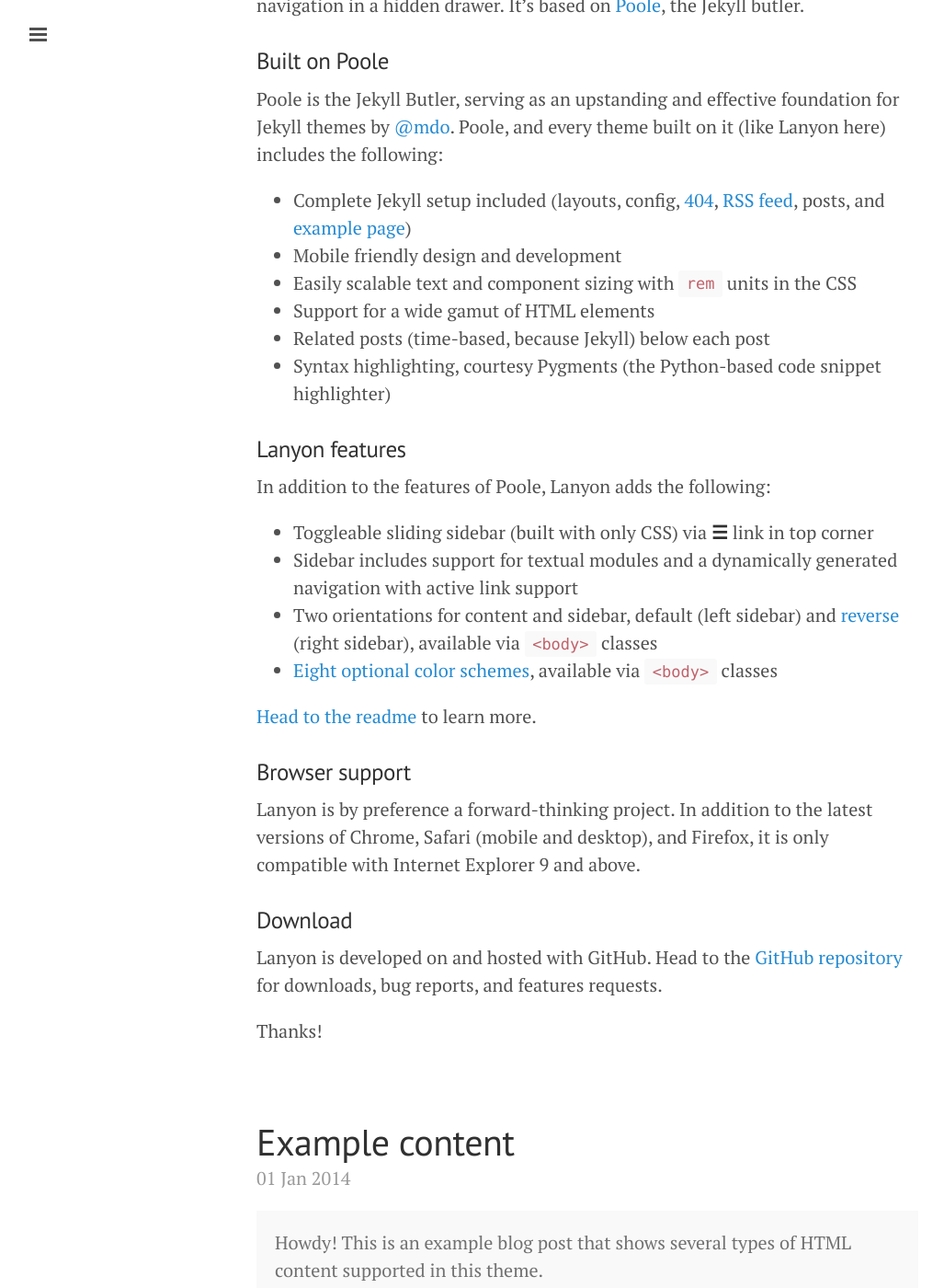
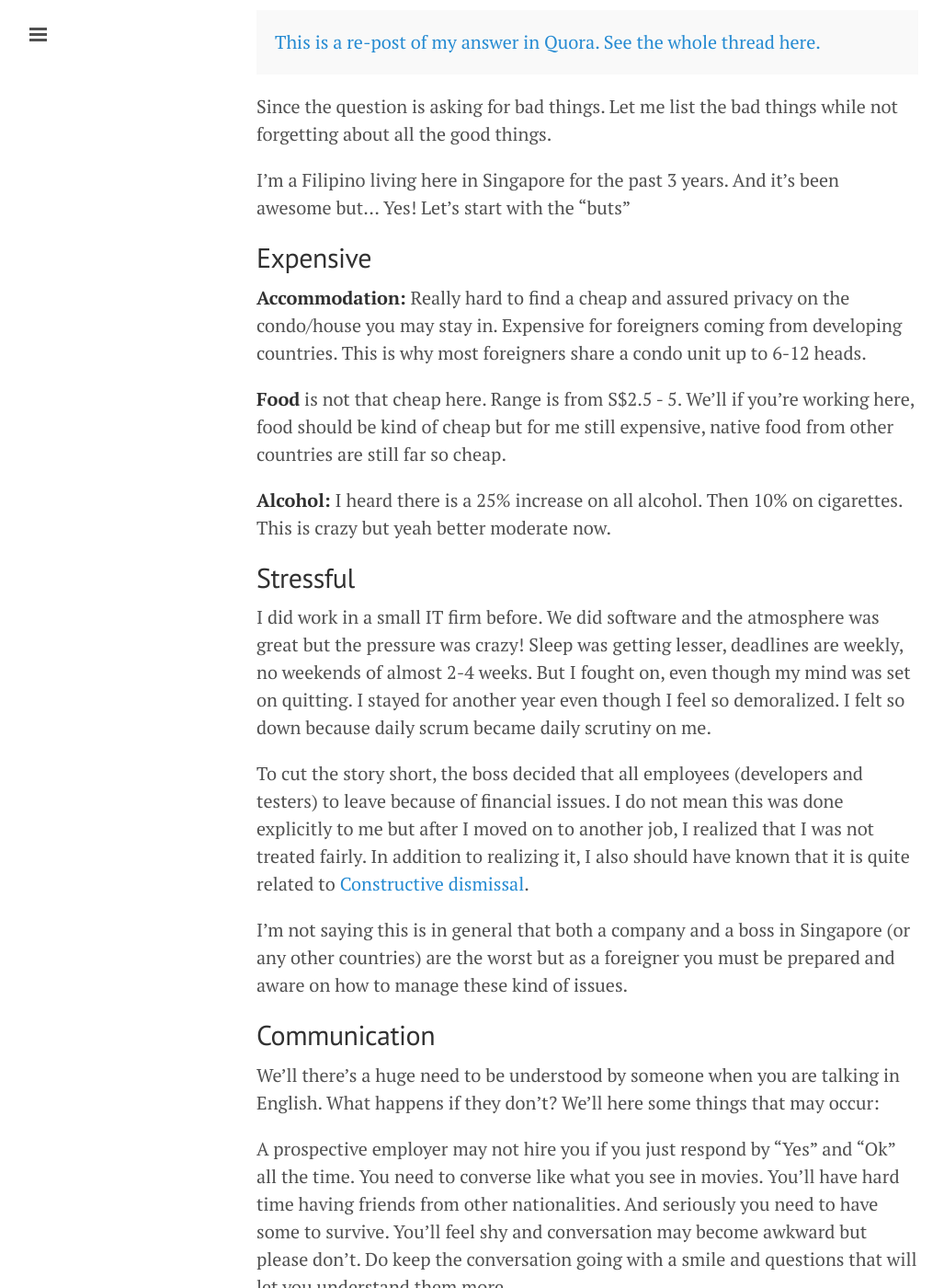
Before and after one commit to monnoval/monnoval.github.io, a Jekyll site: the page built from index.html, in a window 1280 px wide and 1400 px high, scrolled down 271 px. Shown: the whole window at 92% size, without its empty margins (1-1028 px from the left). Built offline with Jekyll 4.4.1, drawn with Linux system fonts in a browser that asks for light colours; Markdown is read by kramdown in place of the engine named in the settings; the list of posts is cut into pages by our own code; some of the changed text lies outside the part shown.

Commit message:
Update content

```diff
--- a/_config.yml
+++ b/_config.yml
@@ -9,18 +9,18 @@ permalink:           pretty
 relative_permalinks: true
 
 # Setup
-title:               Lanyon
-tagline:             'A Jekyll theme'
-description:         'A reserved <a href="http://jekyllrb.com" target="_blank">Jekyll</a> theme that places the utmost gravity on content with a hidden drawer. Made by <a href="https://twitter.com/mdo" target="_blank">@mdo</a>.'
-url:                 http://lanyon.getpoole.com
+title:               monnoval
+tagline:             ''
+description:         ''
+url:                 http://monnoval.com
 baseurl:             /
 paginate:            5
 
 # About/contact
 author:
-  name:              Mark Otto
-  url:               https://twitter.com/mdo
-  email:             markdotto@gmail.com
+  name:              Mon Noval
+  url:               https://twitter.com/monnoval
+  email:             mon@monnoval.com
 
 # Custom vars
 version:             1.0.0
--- /dev/null
+++ b/_posts/2013-03-15-moving-on.md
@@ -0,0 +1,14 @@
+---
+layout: post
+title: Moving On
+---
+
+It has been two years of no updates from my old blog and portfolio at ragingfx.com, really no updates, just none. I cannot imagine why it happened like this, well its not that terrible, it just a website left without no owner, but still I felt guilty. Maybe I'm just a stressed by work during the two years and need to move on now.
+
+## Change
+
+I actually can blame Twitter for bringing down Posterous this April 30, 2013. But anyway I also needed a platform that is maintainable and I can easily access using my iPhone. So here it is I'm now using SquareSpace. Well this platform is just damn good! I finished my Porfolio after 3 days including compiling my projects for the past two years. I also finished my About page without no coding. This is really what most people need to understand, it's not about what we can do, but it is about what outcome we can accomplish.
+
+## Forward
+
+Now I'm quite happy with the results. Do make sure to browse in the pages in the site!
--- a/_posts/2013-12-31-whats-jekyll.md
+++ /dev/null
@@ -1,12 +0,0 @@
----
-layout: post
-title: What's Jekyll?
----
-
-[Jekyll](http://jekyllrb.com) is a static site generator, an open-source tool for creating simple yet powerful websites of all shapes and sizes. From [the project's readme](https://github.com/mojombo/jekyll/blob/master/README.markdown):
-
-  > Jekyll is a simple, blog aware, static site generator. It takes a template directory [...] and spits out a complete, static website suitable for serving with Apache or your favorite web server. This is also the engine behind GitHub Pages, which you can use to host your project’s page or blog right here from GitHub.
-
-It's an immensely useful tool and one we encourage you to use here with Hyde.
-
-Find out more by [visiting the project on GitHub](https://github.com/mojombo/jekyll).
--- a/_posts/2014-01-01-example-content.md
+++ /dev/null
@@ -1,122 +0,0 @@
----
-layout: post
-title: Example content
----
-
-
-<div class="message">
-  Howdy! This is an example blog post that shows several types of HTML content supported in this theme.
-</div>
-
-Cum sociis natoque penatibus et magnis <a href="#">dis parturient montes</a>, nascetur ridiculus mus. *Aenean eu leo quam.* Pellentesque ornare sem lacinia quam venenatis vestibulum. Sed posuere consectetur est at lobortis. Cras mattis consectetur purus sit amet fermentum.
-
-> Curabitur blandit tempus porttitor. Nullam quis risus eget urna mollis ornare vel eu leo. Nullam id dolor id nibh ultricies vehicula ut id elit.
-
-Etiam porta **sem malesuada magna** mollis euismod. Cras mattis consectetur purus sit amet fermentum. Aenean lacinia bibendum nulla sed consectetur.
-
-## Inline HTML elements
-
-HTML defines a long list of available inline tags, a complete list of which can be found on the [Mozilla Developer Network](https://developer.mozilla.org/en-US/docs/Web/HTML/Element).
-
-- **To bold text**, use `<strong>`.
-- *To italicize text*, use `<em>`.
-- Abbreviations, like <abbr title="HyperText Markup Langage">HTML</abbr> should use `<abbr>`, with an optional `title` attribute for the full phrase.
-- Citations, like <cite>&mdash; Mark otto</cite>, should use `<cite>`.
-- <del>Deleted</del> text should use `<del>` and <ins>inserted</ins> text should use `<ins>`.
-- Superscript <sup>text</sup> uses `<sup>` and subscript <sub>text</sub> uses `<sub>`.
-
-Most of these elements are styled by browsers with few modifications on our part.
-
-## Heading
-
-Vivamus sagittis lacus vel augue rutrum faucibus dolor auctor. Duis mollis, est non commodo luctus, nisi erat porttitor ligula, eget lacinia odio sem nec elit. Morbi leo risus, porta ac consectetur ac, vestibulum at eros.
-
-### Code
-
-Cum sociis natoque penatibus et magnis dis `code element` montes, nascetur ridiculus mus.
-
-{% highlight js %}
-// Example can be run directly in your JavaScript console
-
-// Create a function that takes two arguments and returns the sum of those arguments
-var adder = new Function("a", "b", "return a + b");
-
-// Call the function
-adder(2, 6);
-// > 8
-{% endhighlight %}
-
-Aenean lacinia bibendum nulla sed consectetur. Etiam porta sem malesuada magna mollis euismod. Fusce dapibus, tellus ac cursus commodo, tortor mauris condimentum nibh, ut fermentum massa.
-
-### Lists
-
-Cum sociis natoque penatibus et magnis dis parturient montes, nascetur ridiculus mus. Aenean lacinia bibendum nulla sed consectetur. Etiam porta sem malesuada magna mollis euismod. Fusce dapibus, tellus ac cursus commodo, tortor mauris condimentum nibh, ut fermentum massa justo sit amet risus.
-
-* Praesent commodo cursus magna, vel scelerisque nisl consectetur et.
-* Donec id elit non mi porta gravida at eget metus.
-* Nulla vitae elit libero, a pharetra augue.
-
-Donec ullamcorper nulla non metus auctor fringilla. Nulla vitae elit libero, a pharetra augue.
-
-1. Vestibulum id ligula porta felis euismod semper.
-2. Cum sociis natoque penatibus et magnis dis parturient montes, nascetur ridiculus mus.
-3. Maecenas sed diam eget risus varius blandit sit amet non magna.
-
-Cras mattis consectetur purus sit amet fermentum. Sed posuere consectetur est at lobortis.
-
-<dl>
-  <dt>HyperText Markup Language (HTML)</dt>
-  <dd>The language used to describe and define the content of a Web page</dd>
-
-  <dt>Cascading Style Sheets (CSS)</dt>
-  <dd>Used to describe the appearance of Web content</dd>
-
-  <dt>JavaScript (JS)</dt>
-  <dd>The programming language used to build advanced Web sites and applications</dd>
-</dl>
-
-Integer posuere erat a ante venenatis dapibus posuere velit aliquet. Morbi leo risus, porta ac consectetur ac, vestibulum at eros. Nullam quis risus eget urna mollis ornare vel eu leo.
-
-### Tables
-
-Aenean lacinia bibendum nulla sed consectetur. Lorem ipsum dolor sit amet, consectetur adipiscing elit.
-
-<table>
-  <thead>
-    <tr>
-      <th>Name</th>
-      <th>Upvotes</th>
-      <th>Downvotes</th>
-    </tr>
-  </thead>
-  <tfoot>
-    <tr>
-      <td>Totals</td>
-      <td>21</td>
-      <td>23</td>
-    </tr>
-  </tfoot>
-  <tbody>
-    <tr>
-      <td>Alice</td>
-      <td>10</td>
-      <td>11</td>
-    </tr>
-    <tr>
-      <td>Bob</td>
-      <td>4</td>
-      <td>3</td>
-    </tr>
-    <tr>
-      <td>Charlie</td>
-      <td>7</td>
-      <td>9</td>
-    </tr>
-  </tbody>
-</table>
-
-Nullam id dolor id nibh ultricies vehicula ut id elit. Sed posuere consectetur est at lobortis. Nullam quis risus eget urna mollis ornare vel eu leo.
-
------
-
-Want to see something else added? <a href="https://github.com/poole/poole/issues/new">Open an issue.</a>
--- a/_posts/2014-01-02-introducing-lanyon.md
+++ /dev/null
@@ -1,38 +0,0 @@
----
-layout: post
-title: Introducing Lanyon
----
-
-Lanyon is an unassuming [Jekyll](http://jekyllrb.com) theme that places content first by tucking away navigation in a hidden drawer. It's based on [Poole](http://getpoole.com), the Jekyll butler.
-
-### Built on Poole
-
-Poole is the Jekyll Butler, serving as an upstanding and effective foundation for Jekyll themes by [@mdo](https://twitter.com/mdo). Poole, and every theme built on it (like Lanyon here) includes the following:
-
-* Complete Jekyll setup included (layouts, config, [404](/404), [RSS feed](/atom.xml), posts, and [example page](/about))
-* Mobile friendly design and development
-* Easily scalable text and component sizing with `rem` units in the CSS
-* Support for a wide gamut of HTML elements
-* Related posts (time-based, because Jekyll) below each post
-* Syntax highlighting, courtesy Pygments (the Python-based code snippet highlighter)
-
-### Lanyon features
-
-In addition to the features of Poole, Lanyon adds the following:
-
-* Toggleable sliding sidebar (built with only CSS) via **☰** link in top corner
-* Sidebar includes support for textual modules and a dynamically generated navigation with active link support
-* Two orientations for content and sidebar, default (left sidebar) and [reverse](https://github.com/poole/lanyon#reverse-layout) (right sidebar), available via `<body>` classes
-* [Eight optional color schemes](https://github.com/poole/lanyon#themes), available via `<body>` classes
-
-[Head to the readme](https://github.com/poole/lanyon#readme) to learn more.
-
-### Browser support
-
-Lanyon is by preference a forward-thinking project. In addition to the latest versions of Chrome, Safari (mobile and desktop), and Firefox, it is only compatible with Internet Explorer 9 and above.
-
-### Download
-
-Lanyon is developed on and hosted with GitHub. Head to the <a href="https://github.com/poole/lanyon">GitHub repository</a> for downloads, bug reports, and features requests.
-
-Thanks!
--- /dev/null
+++ b/_posts/2014-03-08-being-a-foreigner-and-employee-in-singapore.md
@@ -0,0 +1,62 @@
+---
+layout: post
+title: What are some bad things about living (and working) in Singapore as a foreigner?
+---
+
+<p class="message">
+  <a href="http://www.quora.com/Singapore/What-are-some-bad-things-about-living-and-working-in-Singapore-as-a-foreigner">This is a re-post of my answer in Quora. See the whole thread here.</a>
+</p>
+
+Since the question is asking for bad things. Let me list the bad things while not forgetting about all the good things.
+
+I'm a Filipino living here in Singapore for the past 3 years. And it's been awesome but... Yes! Let's start with the "buts"
+
+## Expensive
+
+__Accommodation:__ Really hard to find a cheap and assured privacy on the condo/house you may stay in. Expensive for foreigners coming from developing countries. This is why most foreigners share a condo unit up to 6-12 heads.
+
+__Food__ is not that cheap here. Range is from S$2.5 - 5. We'll if you're working here, food should be kind of cheap but for me still expensive, native food from other countries are still far so cheap.
+
+__Alcohol:__ I heard there is a 25% increase on all alcohol. Then 10% on cigarettes. This is crazy but yeah better moderate now.
+
+## Stressful
+
+I  did work in a small IT firm before. We did software and the atmosphere  was great but the pressure was crazy! Sleep was getting lesser, deadlines are weekly, no weekends of almost 2-4 weeks. But I fought on, even though my mind was set on quitting.  I stayed for another year even though I feel so demoralized. I felt so  down because daily scrum became daily scrutiny on me.
+
+To cut the  story short, the boss decided that all employees (developers and testers) to leave because of  financial issues. I do not mean this was done explicitly to me but after I moved on to another  job, I realized that I was not treated fairly. In addition to realizing it, I also should have known that it is quite related to [Constructive dismissal](http://en.wikipedia.org/wiki/Constructive_dismissal).
+
+I'm not saying this is in general that both a company and a boss in Singapore (or any other countries) are the worst but as a foreigner you must be prepared and  aware on how to manage these kind of issues.
+
+## Communication
+
+We'll there's a huge need to be understood by someone when you are talking in English. What happens if they don't? We'll here some things that may occur:
+
+A prospective employer may not hire you if you just respond by "Yes" and "Ok" all  the time. You need to converse like what you see in movies.
+You'll have hard time having friends from other nationalities. And seriously you need to have some to survive.
+You'll feel shy and conversation may become awkward but please don't. Do keep the conversation going with a smile and questions that will let you understand them more.
+
+## Other bad things
+
+__Populated:__ Yes, it's populated now. Foreigners should go home already. Oops I'm a foreigner also, just joking.
+
+__Complaints:__ Everybody complain, not really a bad thing but does really push things differently compared to not complaining. Maybe bad thing in a sense that I hear them mostly on my local friends.
+
+__Serious:__ Most people when they walk they really look serious. Just imagine, they walk fast, they don't smile and and it's the end of the world.
+
+---
+
+## The Good Stuff
+
+__Clean:__ Singapore is the cleanest country I have ever been. When I first stepped here, it was like a dream that the road is so green with all the trees.
+
+__Food:__ All the variety of food is just worth staying here.
+
+__Shopping:__ Almost all MRT stations have shopping malls.
+
+__Weather:__ Similar as my home country but more humid, maybe because of the trees.
+
+__Toilets:__ Toilets in malls are clean. Even some food centers have clean toilets. Some say it is the cleaners that made Singapore so clean.
+
+__Transportation:__ Except for cabs, most are cheap such as the trains and buses.
+
+__Connectivity:__ Wifi is almost everywhere.
--- a/about.md
+++ b/about.md
@@ -3,28 +3,8 @@ layout: page
 title: About
 ---
 
-<p class="message">
-  Hey there! This page is included as an example. Feel free to customize it for your own use upon downloading. Carry on!
-</p>
+Thanks for dropping by!
 
-In the novel, *The Strange Case of Dr. Jeykll and Mr. Hyde*, Mr. Poole is Dr. Jekyll's virtuous and loyal butler. Similarly, Poole is an upstanding and effective butler that helps you build Jekyll themes. It's made by [@mdo](https://twitter.com/mdo).
+I'm a front-end web developer from Davao now based in Singapore. I'm currently working at Fastbooking Asia.
 
-There are currently two themes built on Poole:
-
-* [Hyde](http://hyde.getpoole.com)
-* [Lanyon](http://lanyon.getpoole.com)
-
-Learn more and contribute on [GitHub](https://github.com/poole).
-
-## Setup
-
-Some fun facts about the setup of this project include:
-
-* Built for [Jekyll](http://jekyllrb.com)
-* Developed on GitHub and hosted for free on [GitHub Pages](https://pages.github.com)
-* Coded with [Sublime Text 2](http://sublimetext.com), an amazing code editor
-* Designed and developed while listening to music like [Blood Bros Trilogy](https://soundcloud.com/maddecent/sets/blood-bros-series)
-
-Have questions or suggestions? Feel free to [open an issue on GitHub](https://github.com/poole/issues/new) or [ask me on Twitter](https://twitter.com/mdo).
-
-Thanks for reading!
+I'll be working more on this website this upcoming months. If you have anything on mind you want to share, chill, drop me a message via [twitter](https://twitter.com/monnoval) or [email](mailto: mon@monnoval.com).
```
